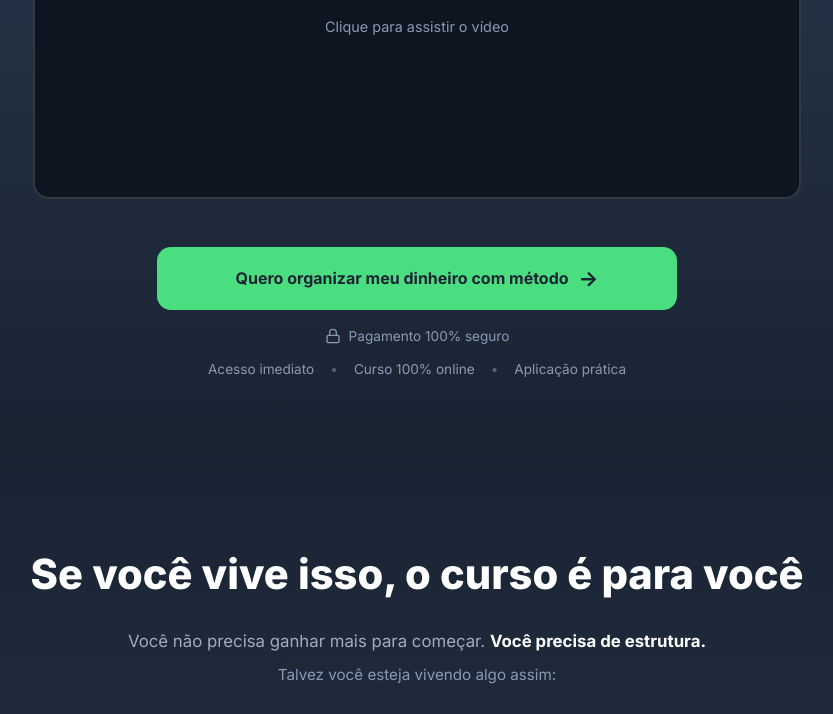
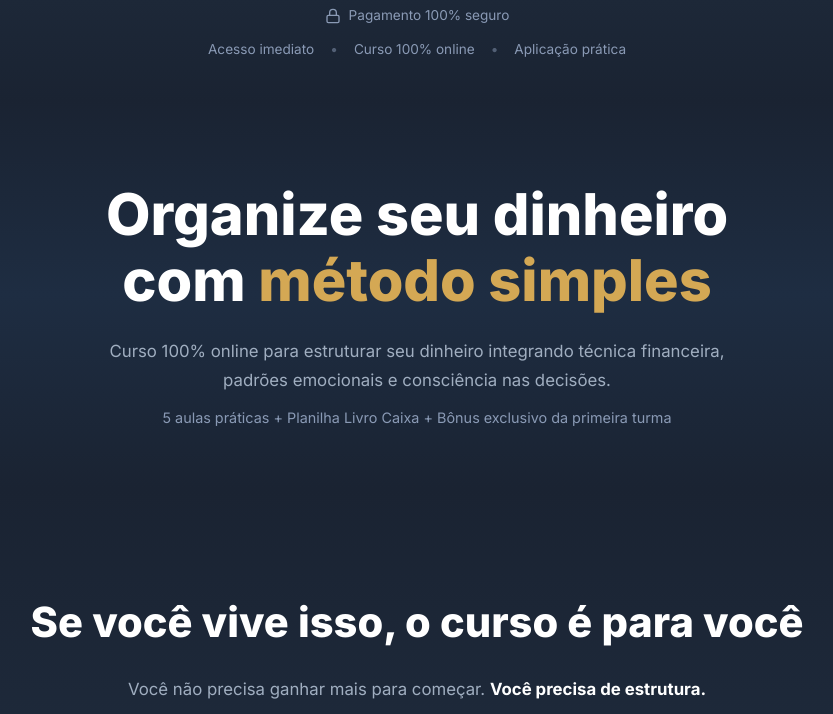
Before and after one commit to mariolellis2024/liberdadefinanceira, a React (Vite) app: page / in a window 1280 px wide. Shown: the part 602-1316 px from the top of the page, without its empty margins (223-1056 px from the left). Built offline with nearby package versions, Linux system fonts and the light colour scheme; no server answers.

Commit message:
refactor: move headline text below hero, hero is now video-only + CTA + badges

```diff
--- a/src/App.tsx
+++ b/src/App.tsx
@@ -1,6 +1,7 @@
 import { useEffect } from 'react';
 import { BrowserRouter, Routes, Route } from 'react-router-dom';
 import Hero from './components/Hero';
+import Headline from './components/Headline';
 import Problemas from './components/Problemas';
 import Resultados from './components/Resultados';
 import Conteudo from './components/Conteudo';
@@ -36,6 +37,7 @@ function LandingPage() {
   return (
     <VariationProvider>
       <Hero />
+      <Headline />
       <Problemas />
       <Resultados />
       <Conteudo />
--- /dev/null
+++ b/src/components/Headline.tsx
@@ -0,0 +1,21 @@
+export default function Headline() {
+  return (
+    <section className="section-headline">
+      <div className="container">
+        <h1>
+          Organize seu dinheiro
+          <br />
+          com <span className="highlight">método simples</span>
+        </h1>
+        <p className="headline-sub">
+          Curso 100% online para estruturar seu dinheiro integrando técnica
+          financeira, padrões emocionais e consciência nas decisões.
+        </p>
+        <p className="headline-details">
+          5 aulas práticas + Planilha Livro Caixa + Bônus exclusivo da primeira
+          turma
+        </p>
+      </div>
+    </section>
+  );
+}
--- a/src/components/Hero.tsx
+++ b/src/components/Hero.tsx
@@ -11,17 +11,13 @@ export default function Hero() {
   useEffect(() => {
     if (!videoCode || !videoRef.current) return;
 
-    // Parse the HTML to separate the custom element from the script
     const parser = new DOMParser();
     const doc = parser.parseFromString(videoCode, 'text/html');
 
-    // Clear existing content
     videoRef.current.innerHTML = '';
 
-    // Inject the HTML elements (vturb-smartplayer, etc.)
     Array.from(doc.body.childNodes).forEach((node) => {
       if (node.nodeName === 'SCRIPT') {
-        // Scripts need to be re-created to execute
         const script = document.createElement('script');
         const originalScript = node as HTMLScriptElement;
         if (originalScript.src) {
@@ -45,20 +41,6 @@ export default function Hero() {
   return (
     <section id="hero" className="hero">
       <div className="container">
-        <h1>
-          Organize seu dinheiro
-          <br />
-          com <span className="highlight">método simples</span>
-        </h1>
-        <p className="hero-sub">
-          Curso 100% online para estruturar seu dinheiro integrando técnica
-          financeira, padrões emocionais e consciência nas decisões.
-        </p>
-        <p className="hero-details">
-          5 aulas práticas + Planilha Livro Caixa + Bônus exclusivo da primeira
-          turma
-        </p>
-
         {/* Video — VTURB player or placeholder */}
         <div className="video-wrapper">
           {showPlaceholder ? (
--- a/src/index.css
+++ b/src/index.css
@@ -188,7 +188,7 @@ img {
    ============================ */
 .hero {
     background: linear-gradient(180deg, #1e2d42 0%, #243447 50%, #1a2332 100%);
-    padding: 80px 0 60px;
+    padding: 48px 0 40px;
     text-align: center;
 }
 
@@ -229,6 +229,40 @@ img {
     font-size: 0.9rem;
     color: #8a9ab5;
     margin-bottom: 40px;
+}
+
+/* ============================
+   SECTION: HEADLINE
+   ============================ */
+.section-headline {
+    background: linear-gradient(180deg, #1a2332 0%, #1e2d42 50%, #1a2332 100%);
+    padding: 80px 0 60px;
+    text-align: center;
+}
+
+.section-headline h1 {
+    font-size: clamp(2.2rem, 5vw, 3.6rem);
+    font-weight: 800;
+    line-height: 1.15;
+    margin-bottom: 24px;
+    color: #ffffff;
+}
+
+.section-headline .highlight {
+    color: #d4a854;
+}
+
+.headline-sub {
+    font-size: 1.05rem;
+    color: #a0aec0;
+    max-width: 650px;
+    margin: 0 auto 12px;
+    line-height: 1.7;
+}
+
+.headline-details {
+    font-size: 0.9rem;
+    color: #8a9ab5;
 }
 
 /* Video Placeholder */
```
